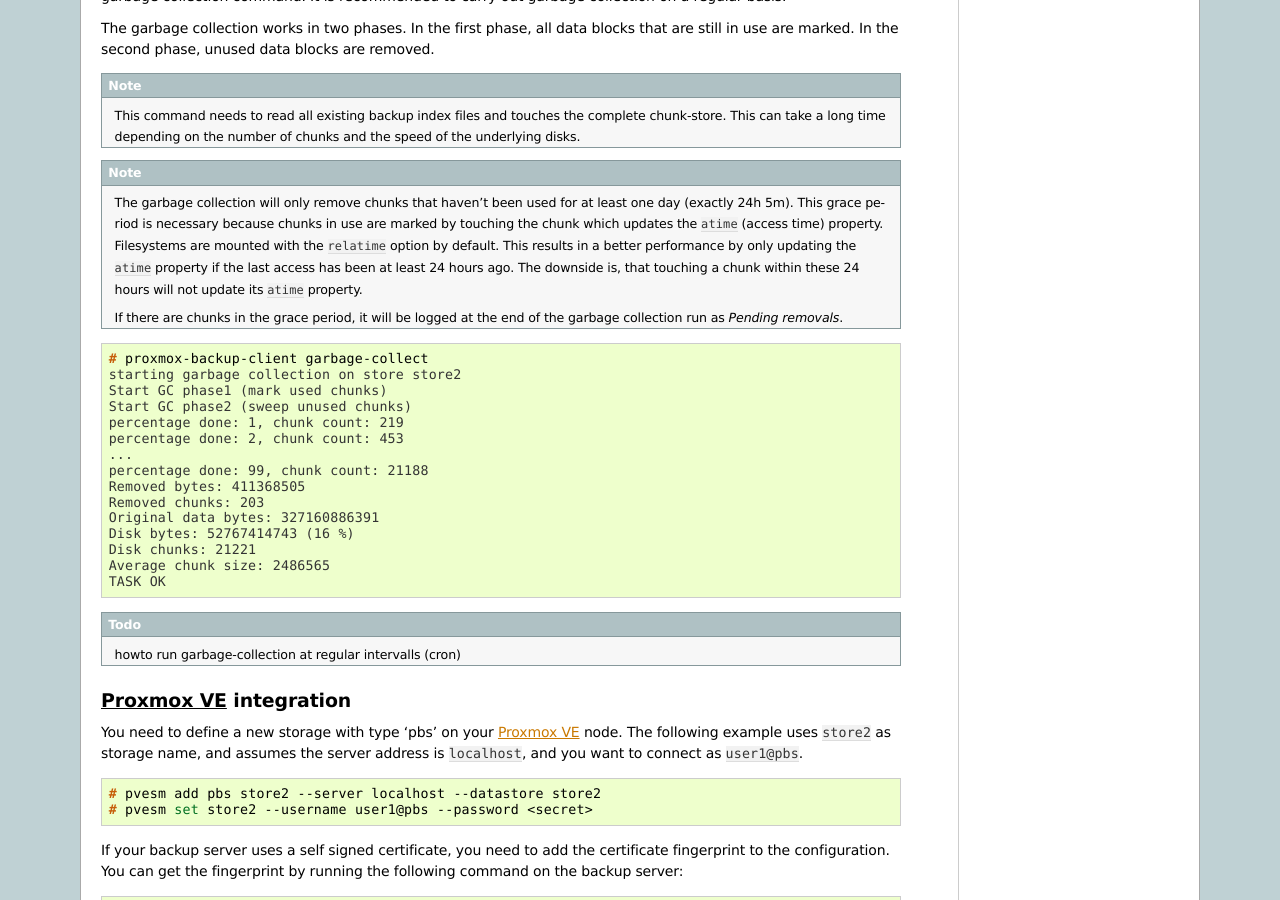
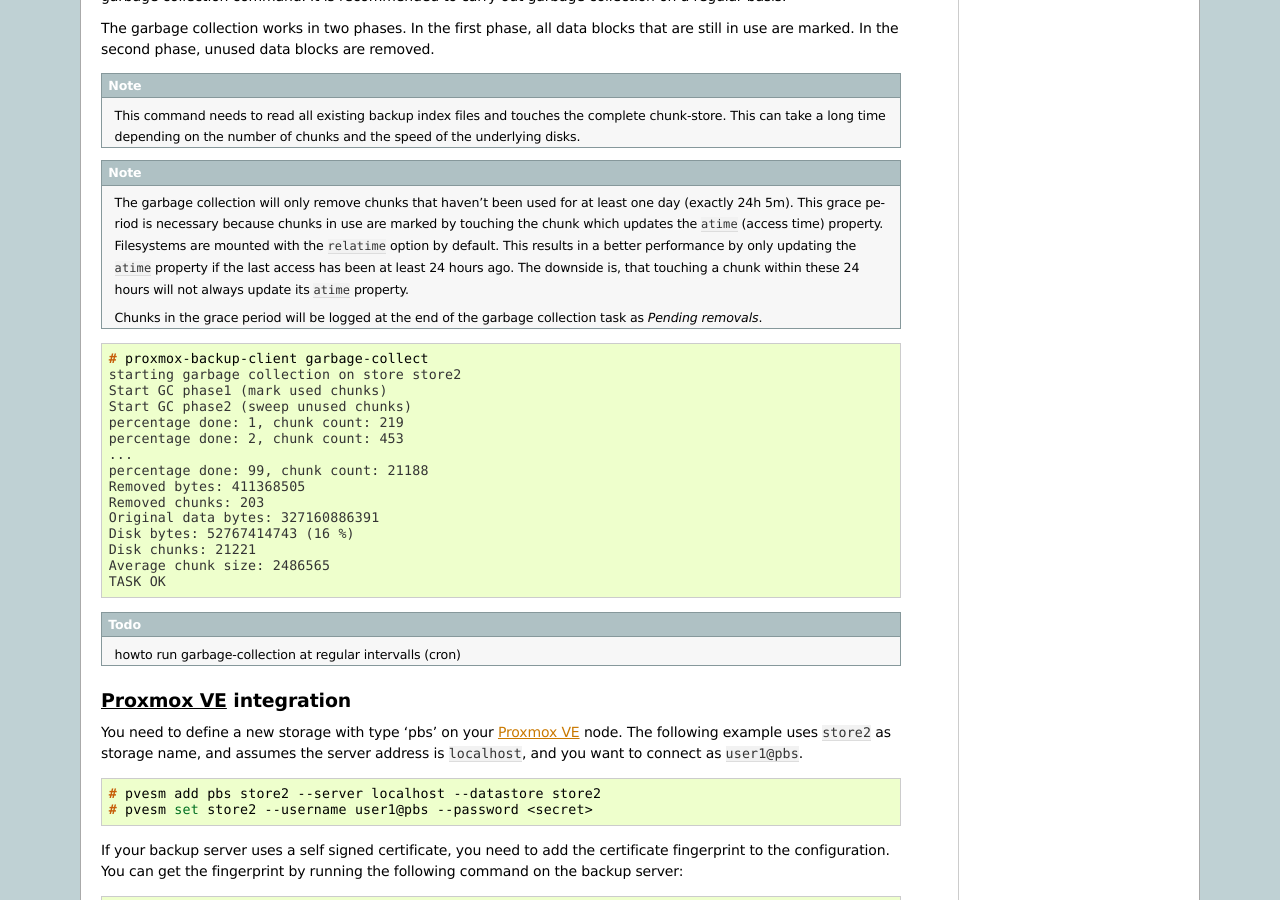
Before and after one commit to proxmox/proxmox-backup, a Sphinx documentation site: the page built from docs/administration-guide.rst, in a window 1280 px wide and 900 px high, scrolled down 13163 px. Built offline with Sphinx 7.4.7, drawn with Linux system fonts in a browser that asks for light colours.

Commit message:
docs: GC followup
Signed-off-by: Thomas Lamprecht <t.lamprecht@proxmox.com>

```diff
--- a/docs/administration-guide.rst
+++ b/docs/administration-guide.rst
@@ -968,11 +968,11 @@
    (access time) property. Filesystems are mounted with the ``relatime`` option
    by default. This results in a better performance by only updating the
    ``atime`` property if the last access has been at least 24 hours ago. The
-   downside is, that touching a chunk within these 24 hours will not update its
-   ``atime`` property.
+   downside is, that touching a chunk within these 24 hours will not always
+   update its ``atime`` property.
 
-   If there are chunks in the grace period, it will be logged at the end of the
-   garbage collection run as *Pending removals*.
+   Chunks in the grace period will be logged at the end of the garbage
+   collection task as *Pending removals*.
 
 .. code-block:: console
 
```
